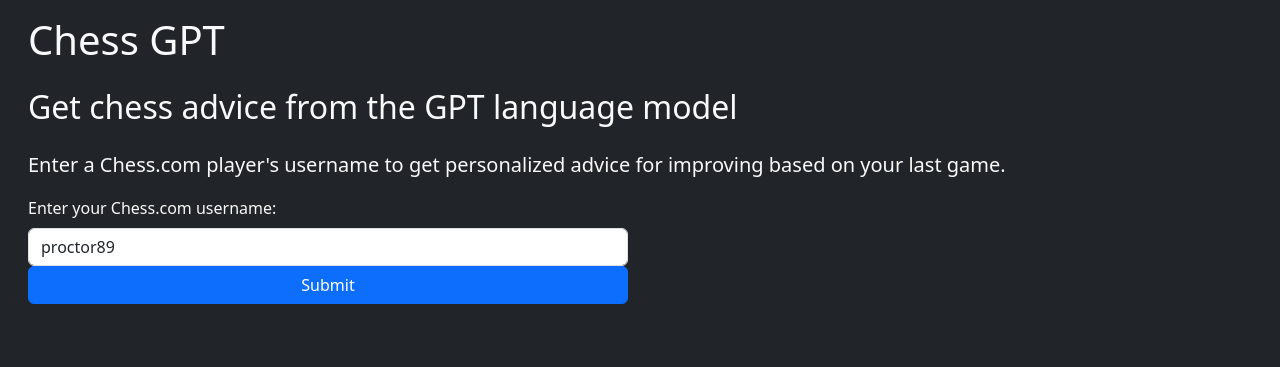
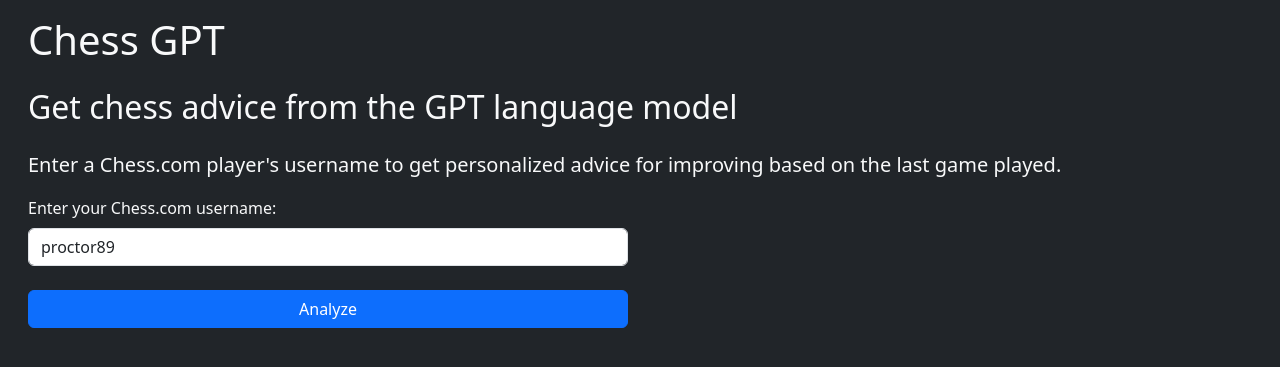
Before and after one commit to pariosur/chessgpt, a Flask app: page / in a window 1280 px wide. Shown: the top 367 px of the page. Run offline with Flask 3, Linux system fonts and the light colour scheme; parts of the project's set-up code (start-up, migrations or seed data) failed here and were passed over.

Commit message:
minor changes to template

```diff
--- a/templates/index.html
+++ b/templates/index.html
@@ -14,7 +14,7 @@
     <div class="container-fluid">
       <h1 class="mb-4">Chess GPT</h1>
       <h2 class="mb-4">Get chess advice from the GPT language model</h2>
-      <p class="lead">Enter a Chess.com player's username to get personalized advice for improving based on your last game.</p>
+      <p class="lead">Enter a Chess.com player's username to get personalized advice for improving based on the last game played.</p>
 
       <div class="row justify-content-left">
         <div class="col-12 col-sm-8 col-md-6">
@@ -22,7 +22,8 @@
             <div class="mb-3">
               <label for="username" class="form-label">Enter your Chess.com username:</label>
               <input type="text" class="form-control" name="username" id="username" value="proctor89">
-              <button type="submit" class="btn btn-primary w-100">Submit</button>
+              <br>
+              <button type="submit" class="btn btn-primary w-100">Analyze</button>
             </div>
           </form>
       </div>
```
